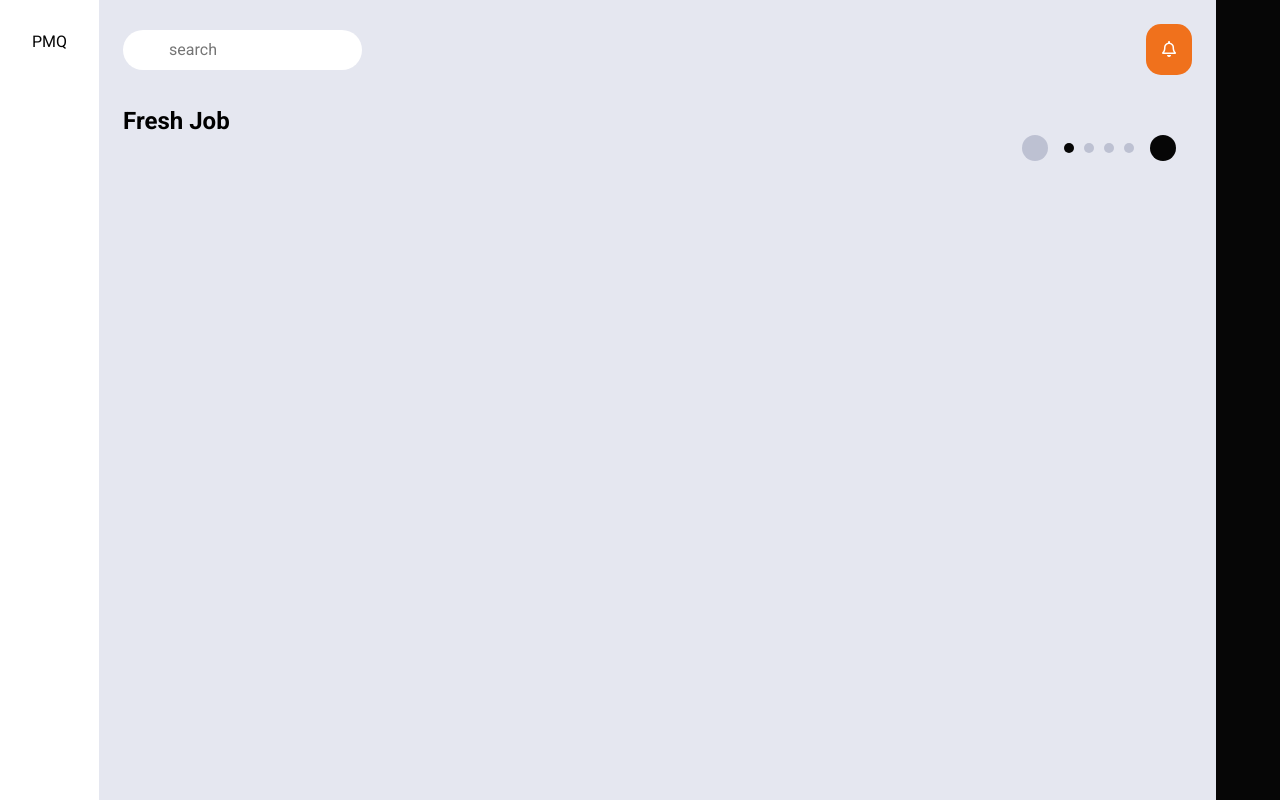
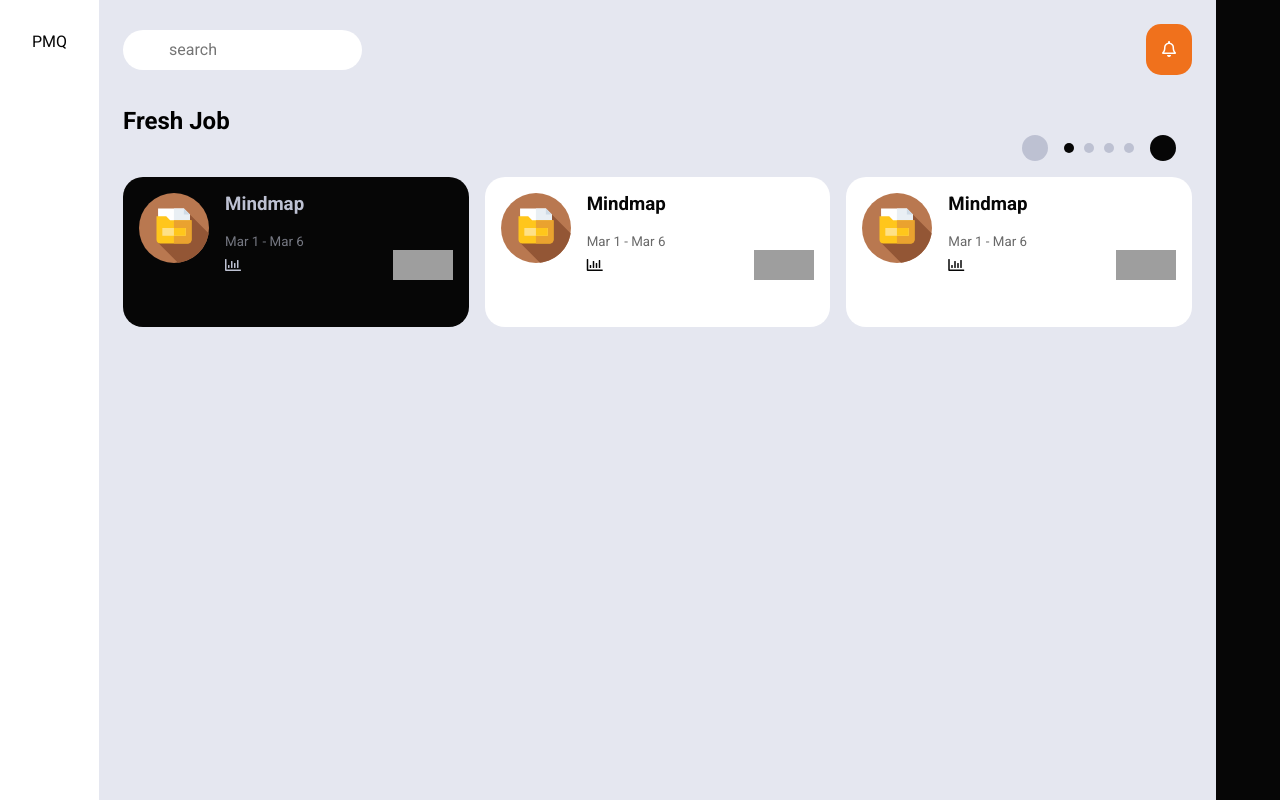
Before and after one commit to atlasmoth/ui-2-prod, a plain HTML site: page mgt/index.html in a window 1280 px wide. Drawn offline with Linux system fonts and the light colour scheme; grey boxes are pictures that could not be loaded.

Commit message:
still adding styles

```diff
--- a/mgt/index.html
+++ b/mgt/index.html
@@ -50,7 +50,80 @@
             <i class="fas fa-arrow-right"></i>
           </span>
         </div>
-        <div class="job-list"></div>
+        <div class="job-list">
+          <div class="job-item">
+            <div class="figure"></div>
+            <div class="info">
+              <div class="split">
+                <h3>Mindmap</h3>
+                <span><i class="fas fa-ellipsis-h"></i></span>
+              </div>
+              <p><small>Mar 1 - Mar 6</small></p>
+              <div class="split">
+                <span><i class="fas fa-chart-bar"></i></span>
+                <div class="profiles">
+                  <img
+                    src="https://avataaars.io/?avatarStyle=Circle&topType=LongHairStraight&accessoriesType=Blank&hairColor=BrownDark&facialHairType=Blank&clotheType=BlazerShirt&eyeType=Default&eyebrowType=Default&mouthType=Default&skinColor=Light"
+                  />
+                  <img
+                    src="https://avataaars.io/?avatarStyle=Circle&topType=WinterHat2&accessoriesType=Prescription01&hatColor=PastelOrange&facialHairType=BeardMedium&facialHairColor=BrownDark&clotheType=BlazerShirt&eyeType=Default&eyebrowType=RaisedExcited&mouthType=Smile&skinColor=Pale"
+                  />
+                  <img
+                    src="https://avataaars.io/?avatarStyle=Circle&topType=Turban&accessoriesType=Prescription01&hatColor=Red&facialHairType=BeardMajestic&facialHairColor=BrownDark&clotheType=GraphicShirt&clotheColor=PastelGreen&graphicType=Deer&eyeType=Squint&eyebrowType=RaisedExcited&mouthType=Smile&skinColor=DarkBrown"
+                  />
+                </div>
+              </div>
+            </div>
+          </div>
+          <div class="job-item">
+            <div class="figure"></div>
+            <div class="info">
+              <div class="split">
+                <h3>Mindmap</h3>
+                <span><i class="fas fa-ellipsis-h"></i></span>
+              </div>
+              <p><small>Mar 1 - Mar 6</small></p>
+              <div class="split">
+                <span><i class="fas fa-chart-bar"></i></span>
+                <div class="profiles">
+                  <img
+                    src="https://avataaars.io/?avatarStyle=Circle&topType=LongHairStraight&accessoriesType=Blank&hairColor=BrownDark&facialHairType=Blank&clotheType=BlazerShirt&eyeType=Default&eyebrowType=Default&mouthType=Default&skinColor=Light"
+                  />
+                  <img
+                    src="https://avataaars.io/?avatarStyle=Circle&topType=WinterHat2&accessoriesType=Prescription01&hatColor=PastelOrange&facialHairType=BeardMedium&facialHairColor=BrownDark&clotheType=BlazerShirt&eyeType=Default&eyebrowType=RaisedExcited&mouthType=Smile&skinColor=Pale"
+                  />
+                  <img
+                    src="https://avataaars.io/?avatarStyle=Circle&topType=Turban&accessoriesType=Prescription01&hatColor=Red&facialHairType=BeardMajestic&facialHairColor=BrownDark&clotheType=GraphicShirt&clotheColor=PastelGreen&graphicType=Deer&eyeType=Squint&eyebrowType=RaisedExcited&mouthType=Smile&skinColor=DarkBrown"
+                  />
+                </div>
+              </div>
+            </div>
+          </div>
+          <div class="job-item">
+            <div class="figure"></div>
+            <div class="info">
+              <div class="split">
+                <h3>Mindmap</h3>
+                <span><i class="fas fa-ellipsis-h"></i></span>
+              </div>
+              <p><small>Mar 1 - Mar 6</small></p>
+              <div class="split">
+                <span><i class="fas fa-chart-bar"></i></span>
+                <div class="profiles">
+                  <img
+                    src="https://avataaars.io/?avatarStyle=Circle&topType=LongHairStraight&accessoriesType=Blank&hairColor=BrownDark&facialHairType=Blank&clotheType=BlazerShirt&eyeType=Default&eyebrowType=Default&mouthType=Default&skinColor=Light"
+                  />
+                  <img
+                    src="https://avataaars.io/?avatarStyle=Circle&topType=WinterHat2&accessoriesType=Prescription01&hatColor=PastelOrange&facialHairType=BeardMedium&facialHairColor=BrownDark&clotheType=BlazerShirt&eyeType=Default&eyebrowType=RaisedExcited&mouthType=Smile&skinColor=Pale"
+                  />
+                  <img
+                    src="https://avataaars.io/?avatarStyle=Circle&topType=Turban&accessoriesType=Prescription01&hatColor=Red&facialHairType=BeardMajestic&facialHairColor=BrownDark&clotheType=GraphicShirt&clotheColor=PastelGreen&graphicType=Deer&eyeType=Squint&eyebrowType=RaisedExcited&mouthType=Smile&skinColor=DarkBrown"
+                  />
+                </div>
+              </div>
+            </div>
+          </div>
+        </div>
       </main>
       <div class="right-aside"></div>
     </div>
--- a/mgt/main.css
+++ b/mgt/main.css
@@ -141,5 +141,54 @@ header.header {
 }
 
 .job-list {
+  display: grid;
+  grid-template-columns: repeat(3, 1fr);
+  grid-gap: 1rem;
+  grid-auto-rows: 150px;
+  clear: both;
+}
+.job-list h3 {
+  font-weight: bold;
+}
+.job-item {
+  border-radius: 20px;
+  padding: 1rem;
   display: flex;
 }
+.job-item:first-of-type {
+  background-color: var(--primary-dark);
+  color: var(--secondary-light);
+}
+.job-item:first-of-type ~ .job-item {
+  background-color: var(--base-light);
+  color: var(--primary-dark);
+}
+.job-item .info {
+  flex-grow: 1;
+}
+.split {
+  display: flex;
+  justify-content: space-between;
+  align-items: center;
+  margin-bottom: 1rem;
+}
+.job-item .profiles {
+  display: flex;
+}
+.job-item .profiles img {
+  width: 30px;
+  height: 30px;
+}
+.job-item .profiles img:not(.job-item .profiles img:last-of-type) {
+  margin-right: -15px;
+}
+.job-item .figure {
+  background-image: url("./fix.svg");
+  border-radius: 10px;
+  background-position: center;
+  background-size: cover;
+  width: 70px;
+  height: 70px;
+  margin-right: 1rem;
+  background-repeat: no-repeat;
+}
```
Also changed, not shown: mgt/fix.svg (added).
